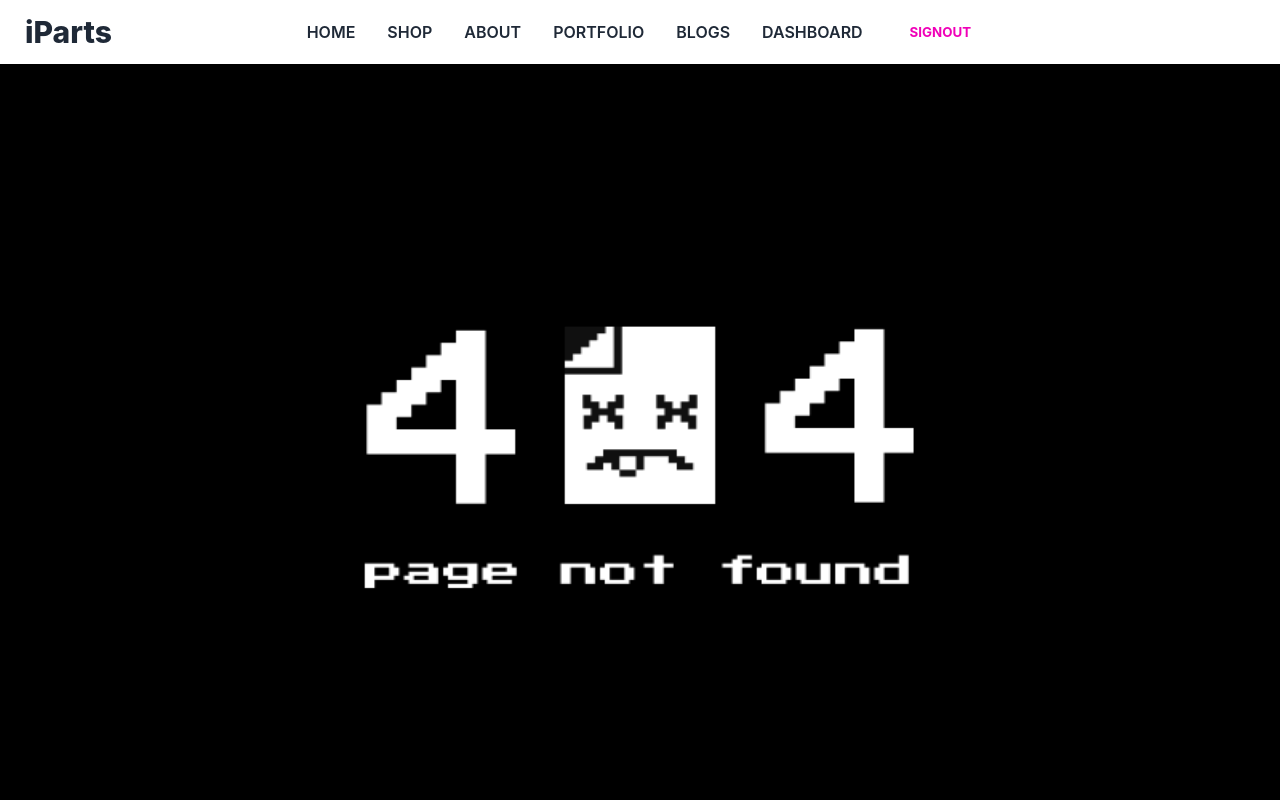
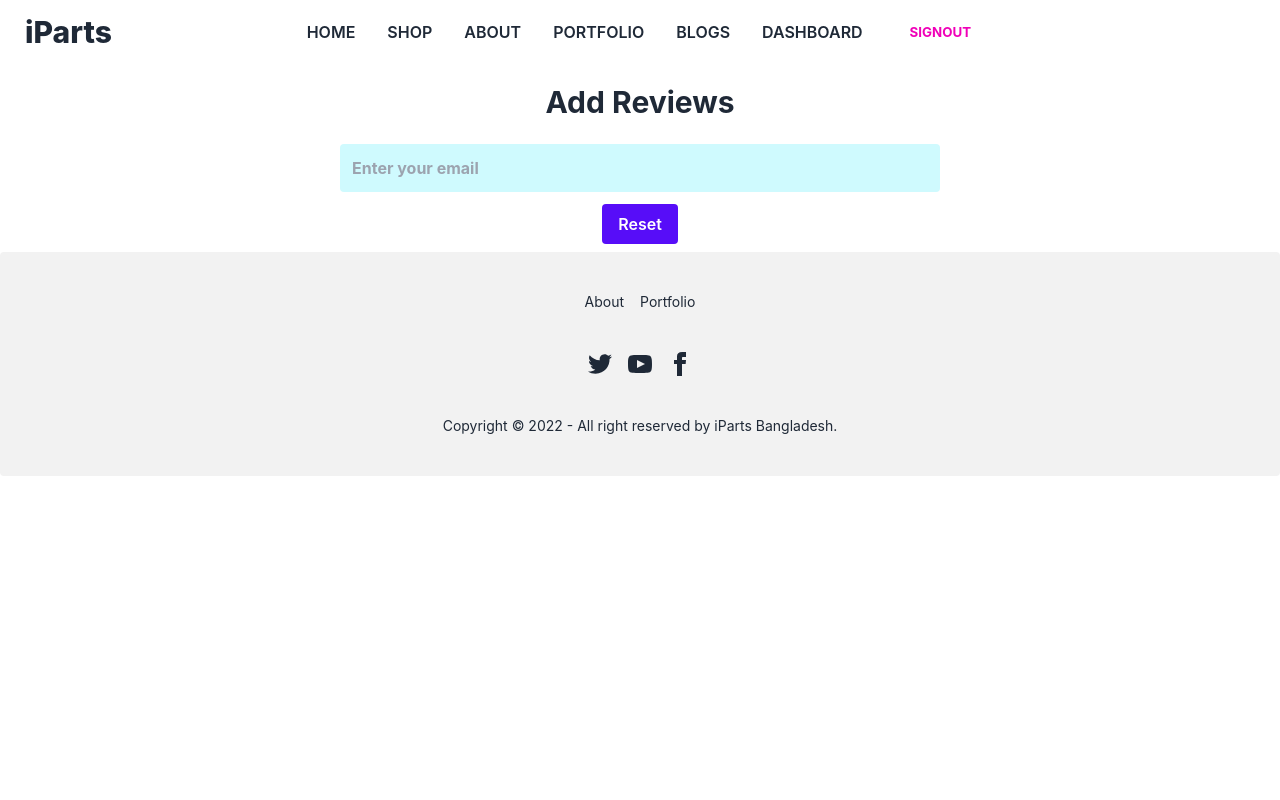
Before and after one commit to nazm0l/iparts-client, a React (Create React App) app: page /reset in a window 1280 px wide. Shown: the top 800 px of the page. Built offline with nearby package versions, Linux system fonts and the light colour scheme; no server answers.

Commit message:
Reset pass added

```diff
--- a/src/App.js
+++ b/src/App.js
@@ -21,6 +21,7 @@ import Users from "./Pages/Dashboard/Users";
 import { ToastContainer} from 'react-toastify';
 import 'react-toastify/dist/ReactToastify.css';
 import Portfolio from "./Portfolio/Portfolio";
+import ResetPass from "./Pages/Login/ResetPass";
 
 function App() {
   return (
@@ -43,6 +44,7 @@ function App() {
         </Route>
         <Route path="login" element={<Login />} />
         <Route path="register" element={<Register />} />
+        <Route path="reset" element={<ResetPass />} />
         <Route path="*" element={<NotFound />} />
       </Routes>
       <Footer />
--- a/src/Pages/Login/Register.js
+++ b/src/Pages/Login/Register.js
@@ -14,7 +14,7 @@ const Register = () => {
         user,
         loading,
         error,
-    ] = useCreateUserWithEmailAndPassword(auth);
+    ] = useCreateUserWithEmailAndPassword(auth, { sendEmailVerification: true });
     const [updateProfile, updating, uError] = useUpdateProfile(auth);
 
     const [token] = useToken(user || gUser);
--- /dev/null
+++ b/src/Pages/Login/ResetPass.js
@@ -0,0 +1,37 @@
+import React from 'react';
+import { useSendPasswordResetEmail } from 'react-firebase-hooks/auth';
+import { useForm } from 'react-hook-form';
+import { toast } from 'react-toastify';
+import auth from '../../firebase.init';
+
+const ResetPass = () => {
+
+    const [sendPasswordResetEmail, sending, error] = useSendPasswordResetEmail(
+        auth
+      );
+      const { register, handleSubmit } = useForm();
+
+      const onSubmit =async (data) => {
+        const email = data.email;
+        await sendPasswordResetEmail(email);
+        toast.success('Reset mail sent');
+      }
+
+      let errorMessage;
+      if (error) {
+        errorMessage = <p className="text-danger">{error?.message}</p>;
+      }
+
+    return (
+        <div>
+        <h1 className='text-center text-3xl font-bold mt-5'>Add Reviews</h1>
+        <form className='flex flex-col px-5  lg:w-3/6 mx-auto mt-6' onSubmit={handleSubmit(onSubmit)}>
+            <input className=' font-bold mb-1 p-3 rounded bg-cyan-100' name='email' placeholder='Enter your email' {...register("email")} required/>
+            {errorMessage}
+            <input className='mb-2 w-50 mx-auto bg-primary mt-2 px-4 py-2 rounded text-large font-semibold cursor-pointer text-white add-product' type="submit" value="Reset" />
+        </form>
+    </div>
+    );
+};
+
+export default ResetPass;
```
